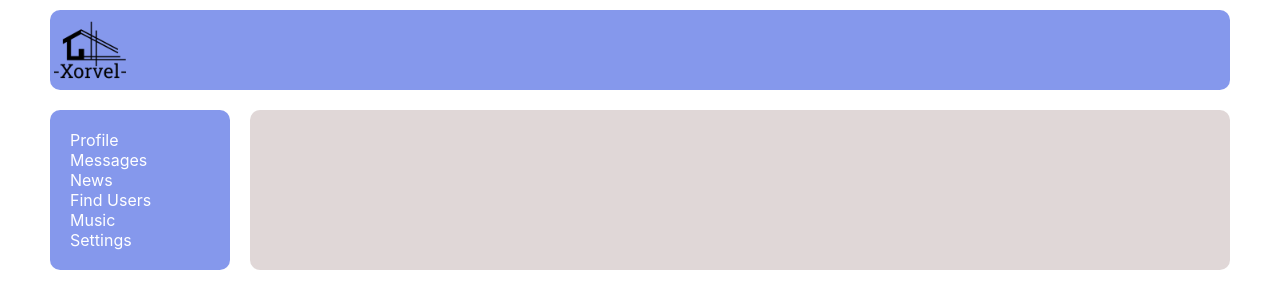
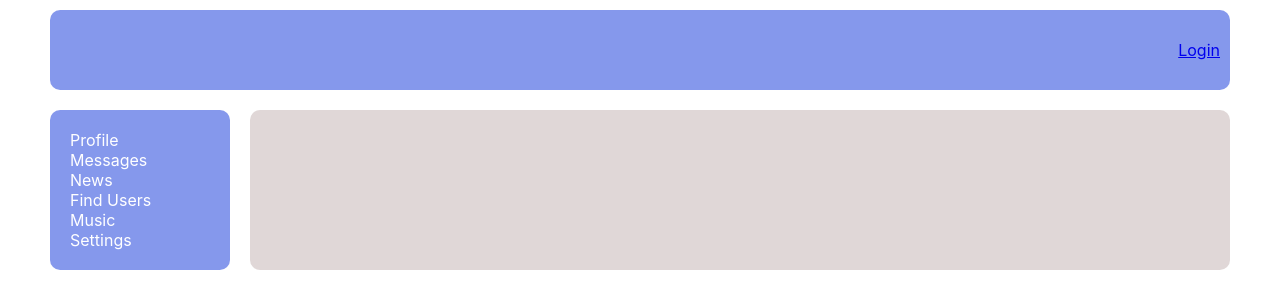
Before and after one commit to FedirYatseta/React, a React (Create React App) app: page / in a window 1280 px wide. Shown: the top 308 px of the page. Built offline with nearby package versions, Linux system fonts and the light colour scheme; no server answers.

Commit message:
(61 auth/me)

```diff
--- a/src/App.js
+++ b/src/App.js
@@ -1,6 +1,6 @@
 import React from 'react';
 import './App.css';
-import Header from './Components/Header/Header';
+import HeaderContainer from './Components/Header/HeaderContainer';
 import Nav from './Components/Navbar/Navbar';
 import ProfileContainer from './Components/Profile/ProfileContainer';
 import { Route } from "react-router-dom"
@@ -11,10 +11,9 @@ import NewsContainer from './Components/News/NewsContainer';
 import UsersContainer from './Components/Users/UsersContainer';
 
 const App = () => {
- //debugger;
   return (
     <div className='app-wrapper'>
-      <Header />
+      <HeaderContainer />
       <Nav />
       <div className='app-wrapper-content'>
         <Route path="/profile/:userId?" render={() => <ProfileContainer />} />
--- a/src/Components/Header/Header.jsx
+++ b/src/Components/Header/Header.jsx
@@ -2,10 +2,12 @@ import React from 'react';
 import s from '../Header/Header.module.css';
 import logo from '../../img/logo.png';
 
-const Header = () => {
+import { NavLink } from 'react-router-dom';
 
+const Header = (props) => {
+    debugger;
     return <header className={s.header}>
-        <img src={logo} alt="Logo" />
+        <div className={s.blockLogin}> { props.isAuth ? props.login : <NavLink to='/login'>Login</NavLink>}</div>
         </header>
 }
 export default Header;
--- a/src/Components/Header/Header.module.css
+++ b/src/Components/Header/Header.module.css
@@ -1,4 +1,7 @@
 .header{
+  display: flex;
+  justify-content:flex-end;
+  align-items:center;
     margin: 10px;
     grid-area: h;
     background-color: rgb(133, 152, 236);
@@ -9,3 +12,8 @@
 
     width: 80px;
   }
+
+  .header .blockLogin  {
+    padding: 10px;
+
+  }
--- /dev/null
+++ b/src/Components/Header/HeaderContainer.jsx
@@ -0,0 +1,35 @@
+import React from 'react';
+import s from '../Header/Header.module.css';
+import Header from './Header';
+import { connect } from 'react-redux';
+import * as axios from 'axios';
+import { urlApi } from '../../redux/urlAPI/urlAPI';
+import { setAuthMe } from '../../redux/authReducer';
+
+class HeaderContainer extends React.Component {
+
+    componentDidMount() {
+        axios.get(urlApi + '/auth/me', { withCredentials: true })
+            .then(response => {
+                debugger;
+                if (response.data.resultCode === 0) {
+                    let { email ,id, login  } = response.data.data;
+                    this.props.setAuthMe( id, email, login )
+                }
+            })
+    }
+
+    render() {
+        debugger
+        return (<Header {...this.props} />)
+    }
+}
+debugger;
+const mapStateToProps = (state) => ({
+
+    isAuth: state.authMe.isAuth,
+    login: state.authMe.login,
+    email: state.authMe.email
+})
+
+export default connect(mapStateToProps, { setAuthMe })(HeaderContainer);
--- /dev/null
+++ b/src/redux/authReducer.js
@@ -0,0 +1,20 @@
+let initialState = {
+    userid: null,
+    email: null,
+    login: null,
+    isAuth: false
+}
+
+const AUTH_ME = 'AUTH_ME'
+const AuthReducer = (state = initialState, action) => {
+    switch (action.type) {
+        case AUTH_ME:
+            return { ...state, ...action.data, isAuth: true }
+        default:
+            return state;
+    }
+}
+debugger;
+export const setAuthMe = (id, email, login) => ({ type: 'AUTH_ME', data: { id, email, login } })
+
+export default AuthReducer;
--- a/src/redux/redux-store.js
+++ b/src/redux/redux-store.js
@@ -3,6 +3,7 @@ import ProfilePageReducer from './profileReducer';
 import MessageReducer from './dialogReducer';
 import NewsReducer from './newsReducer';
 import UsersReducer from "./usersReducer";
+import AuthReducer from './authReducer'
 
 let reducers = combineReducers(
     {
@@ -10,10 +11,11 @@ let reducers = combineReducers(
         profilePage:  ProfilePageReducer,
         messagesPage:  MessageReducer,
         newsPage: NewsReducer,
-        usersPage: UsersReducer
+        usersPage: UsersReducer,
+        authMe: AuthReducer
     }
 );
 
 let store = createStore(reducers);
-
+window.store = store;
  export default store;
```
Also changed, not shown: 2 other files (tests, documents, lock files or other folders).
